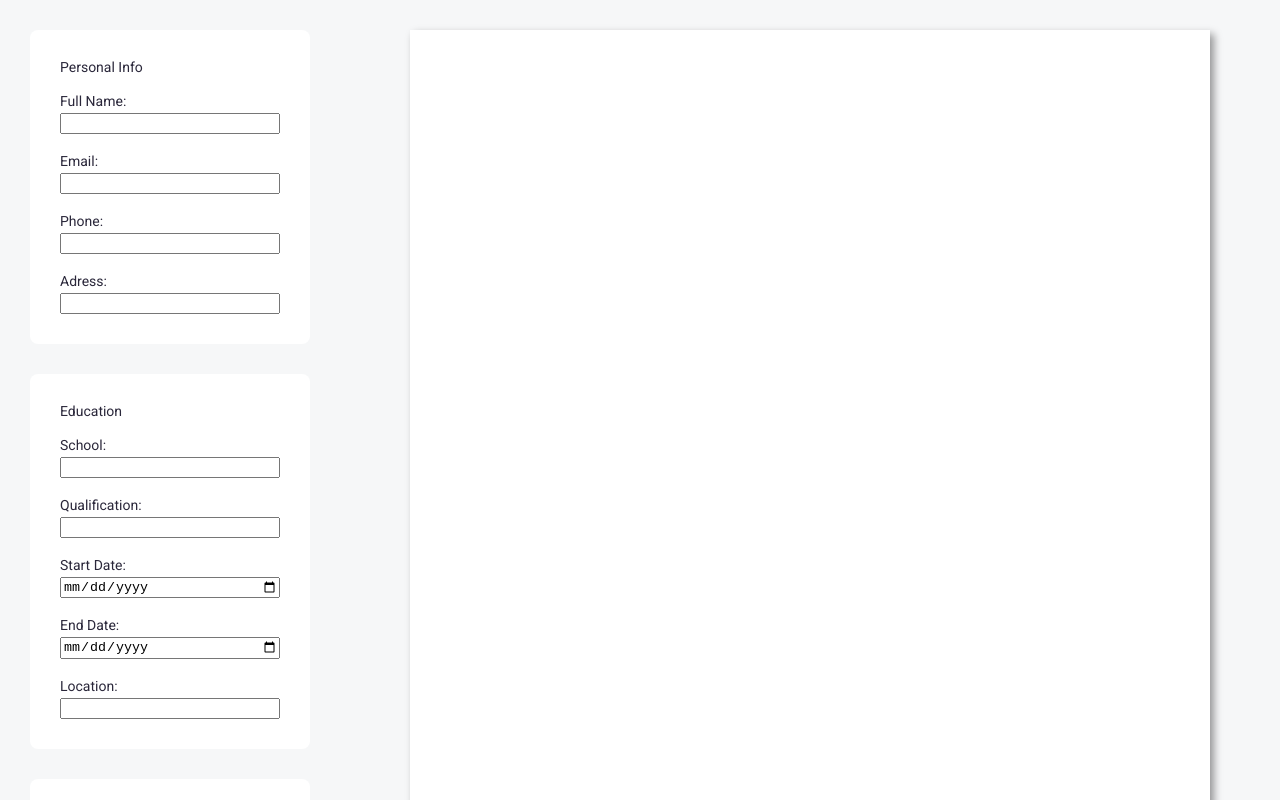
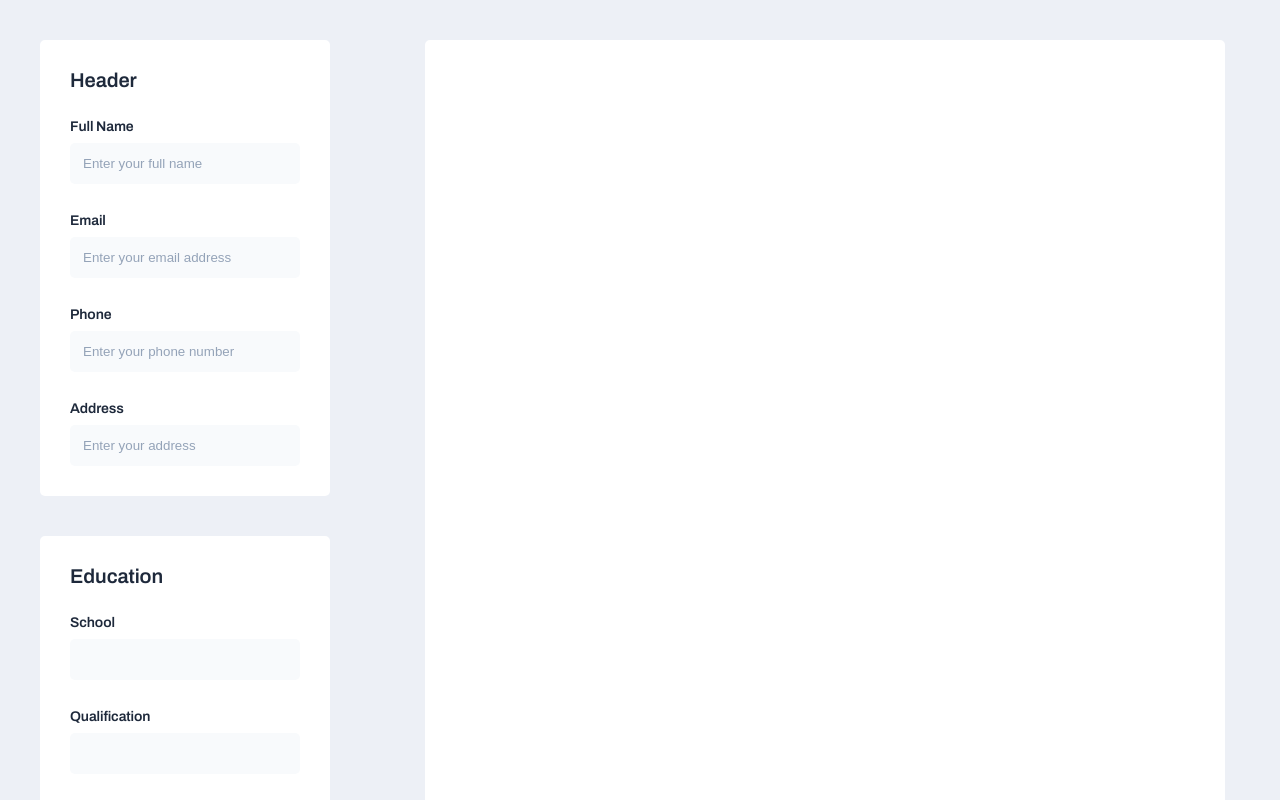
Before and after one commit to amadeuio/make-your-cv, a React (Vite) app: page / in a window 1280 px wide. Shown: the top 800 px of the page. Built offline with nearby package versions, Linux system fonts and the light colour scheme.

Commit message:
Update styles

```diff
--- a/src/App.tsx
+++ b/src/App.tsx
@@ -1,23 +1,23 @@
-function PersonalInfoForm() {
+function HeaderForm() {
   return (
-    <form className="personal-info-form">
+    <form className="header-form">
       <fieldset>
-        <legend>Personal Info</legend>
+        <legend>Header</legend>
         <div className="input-container">
-          <label htmlFor="fullName">Full Name:</label>
-          <input type="text" id="fullName" name="fullName" />
+          <label htmlFor="fullName">Full Name</label>
+          <input type="text" id="fullName" name="fullName" placeholder="Enter your full name" />
         </div>
         <div className="input-container">
-          <label htmlFor="email">Email:</label>
-          <input type="email" id="email" name="email" />
+          <label htmlFor="email">Email</label>
+          <input type="email" id="email" name="email" placeholder="Enter your email address" />
         </div>
         <div className="input-container">
-          <label htmlFor="phone">Phone:</label>
-          <input type="tel" id="phone" name="phone" />
+          <label htmlFor="phone">Phone</label>
+          <input type="tel" id="phone" name="phone" placeholder="Enter your phone number" />
         </div>
         <div className="input-container">
-          <label htmlFor="adress">Adress:</label>
-          <input type="text" id="adress" name="adress" />
+          <label htmlFor="address">Address</label>
+          <input type="text" id="address" name="address" placeholder="Enter your address" />
         </div>
       </fieldset>
     </form>
@@ -30,23 +30,23 @@ function EducationForm() {
       <fieldset>
         <legend>Education</legend>
         <div className="input-container">
-          <label htmlFor="school">School:</label>
+          <label htmlFor="school">School</label>
           <input type="text" id="school" name="school" />
         </div>
         <div className="input-container">
-          <label htmlFor="qualification">Qualification:</label>
+          <label htmlFor="qualification">Qualification</label>
           <input type="text" id="qualification" name="qualification" />
         </div>
         <div className="input-container">
-          <label htmlFor="startDate">Start Date:</label>
+          <label htmlFor="startDate">Start Date</label>
           <input type="date" id="startDate" name="startDate" />
         </div>
         <div className="input-container">
-          <label htmlFor="endDate">End Date:</label>
+          <label htmlFor="endDate">End Date</label>
           <input type="date" id="endDate" name="endDate" />
         </div>
         <div className="input-container">
-          <label htmlFor="location">Location:</label>
+          <label htmlFor="location">Location</label>
           <input type="text" id="location" name="location" />
         </div>
       </fieldset>
@@ -60,27 +60,27 @@ function ExperienceForm() {
       <fieldset>
         <legend>Experience</legend>
         <div className="input-container">
-          <label htmlFor="company">Company:</label>
+          <label htmlFor="company">Company</label>
           <input type="text" id="company" name="company" />
         </div>
         <div className="input-container">
-          <label htmlFor="position">Position:</label>
+          <label htmlFor="position">Position</label>
           <input type="text" id="position" name="position" />
         </div>
         <div className="input-container">
-          <label htmlFor="startDate">Start Date:</label>
+          <label htmlFor="startDate">Start Date</label>
           <input type="date" id="startDate" name="startDate" />
         </div>
         <div className="input-container">
-          <label htmlFor="endDate">End Date:</label>
+          <label htmlFor="endDate">End Date</label>
           <input type="date" id="endDate" name="endDate" />
         </div>
         <div className="input-container">
-          <label htmlFor="location">Location:</label>
+          <label htmlFor="location">Location</label>
           <input type="text" id="location" name="location" />
         </div>
         <div className="input-container">
-          <label htmlFor="description">Description:</label>
+          <label htmlFor="description">Description</label>
           <textarea id="description" name="description"></textarea>
         </div>
       </fieldset>
@@ -103,7 +103,7 @@ function CvContainer() {
 function Sidebar() {
   return (
     <aside className="sidebar">
-      <PersonalInfoForm />
+      <HeaderForm />
       <EducationForm />
       <ExperienceForm />
     </aside>
--- a/src/styles/index.css
+++ b/src/styles/index.css
@@ -1,16 +1,25 @@
 /* General */
 
-@import url("https://fonts.googleapis.com/css2?family=Roboto:ital,wght@0,100;0,300;0,400;0,500;0,700;0,900;1,100;1,300;1,400;1,500;1,700;1,900&display=swap");
+@import url("https://fonts.googleapis.com/css2?family=Archivo:ital,wght@0,100..900;1,100..900&display=swap");
 
 :root {
   --white: #ffffff;
-  --bg-shadow: #f6f7f8;
-  --input-shadow: #f8fafb;
-  --border-gray: #e1e7eb;
-  --placeholder-gray: #828da0;
-  --icon-gray: #5a6881;
-  --text-gray: #2a273a;
   --blue: #178fff;
+}
+
+:root {
+  --slate-50: #f8fafc;
+  --slate-50-hover: #ebeef2;
+  --slate-100: #edf0f6;
+  --slate-200: #e6edf6;
+  --slate-300: #cbd5e1;
+  --slate-400: #94a3b8;
+  --slate-500: #64748b;
+  --slate-600: #475569;
+  --slate-700: #334155;
+  --slate-800: #1e293b;
+  --slate-900: #0f172a;
+  --slate-950: #020617;
 }
 
 html,
@@ -20,62 +29,91 @@ body {
 }
 
 body {
-  font-family: "Roboto", sans-serif;
+  font-family: "Archivo";
   font-size: 14px;
-  color: var(--text-gray);
-  background-color: var(--bg-shadow);
+  letter-spacing: -0.1px;
+  color: var(--slate-800);
+  background-color: var(--slate-100);
 }
 
 #root {
   display: flex;
 }
 
+.sidebar,
+.cv-container {
+  display: flex;
+  padding: 40px;
+  gap: 40px;
+}
+
 .cv-container {
   flex: 1;
-  display: flex;
   justify-content: center;
 }
 
 .sidebar {
-  display: flex;
   flex-direction: column;
-  padding: 30px;
-  gap: 30px;
 }
 
-.cv-container {
-  padding: 30px;
+form,
+.cv {
+  border-radius: 5px;
 }
 
 /* Sidebar */
 
-.personal-info-form,
-.education-form,
-.experience-form {
+form {
+  width: 230px;
   background-color: var(--white);
-  width: 220px;
   padding: 30px;
-  border-radius: 8px;
+}
+
+legend {
+  font-size: 20px;
+}
+
+label,
+legend {
+  font-weight: 600;
+}
+
+input {
+  padding: 13px;
+  border-radius: 5px;
+  background-color: var(--slate-50);
+  transition: background-color 0.3s ease;
+}
+
+input:hover {
+  background-color: var(--slate-50-hover);
+}
+
+input:focus {
+  outline: 1px solid var(--slate-900);
+}
+
+input::placeholder {
+  color: var(--slate-400);
 }
 
 .input-container {
   display: flex;
   flex-direction: column;
-  margin-top: 20px;
+  margin-top: 30px;
 }
 
 .input-container input {
-  margin-top: 5px;
+  margin-top: 9px;
 }
 
 /* cv-container */
 
 .cv {
-  background-color: var(--white);
   --cv-width: 800px;
   height: calc(var(--cv-width) * sqrt(2)); /* A4 aspect ratio */
   width: var(--cv-width);
-  box-shadow: 4px 4px 8px rgba(0, 0, 0, 0.4);
+  background-color: var(--white);
 }
 
 @media screen and (max-width: 768px) {
@@ -84,13 +122,3 @@ body {
     display: none;
   }
 }
-
-/* Testing */
-
-.sidebar {
-  border: 0px solid rgb(89, 255, 0);
-}
-
-.cv-container {
-  border: 0px solid rgb(255, 0, 0);
-}
--- a/src/styles/reset.css
+++ b/src/styles/reset.css
@@ -127,3 +127,7 @@ table {
   border-collapse: collapse;
   border-spacing: 0;
 }
+/* Manually added */
+input {
+  border: none;
+}
```
